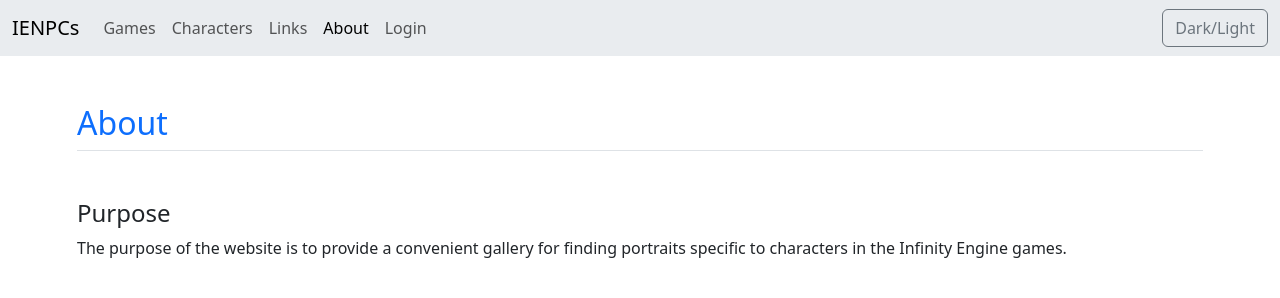
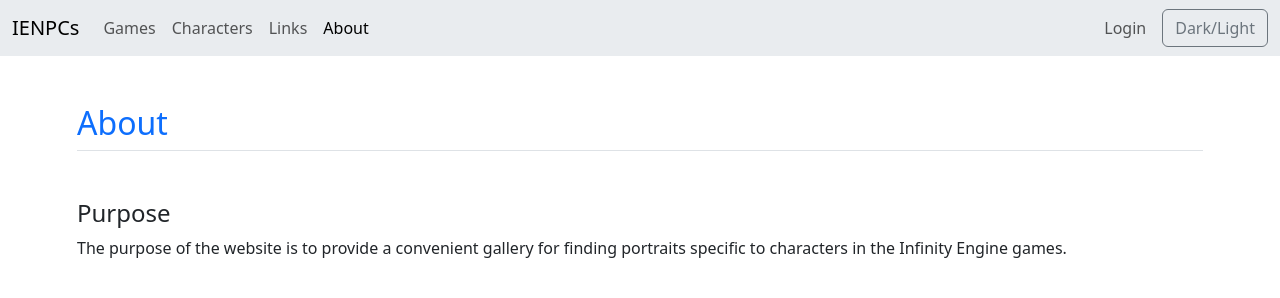
Before and after one commit to ddrmv/ienpcs, a Django app: page /gallery/about/ in a window 1280 px wide. Shown: the top 298 px of the page. Run offline with Django 5.2, Linux system fonts and the light colour scheme; parts of the project's set-up code (start-up, migrations or seed data) failed here and were passed over.

Commit message:
Move Login/Logout and Admin nav links right

```diff
--- a/ienpcs/gallery/templates/gallery/navbar.html
+++ b/ienpcs/gallery/templates/gallery/navbar.html
@@ -30,6 +30,14 @@
           aria-selected="{% if request.resolver_match.url_name == 'about' %}true{% else %}false{% endif %}"
           href="{% url 'about' %}">About</a>
         </li>
+      </ul>
+
+      <ul class="navbar-nav mb-2 mb-lg-0 justify-content-end">
+        {% if debug %}
+          <li class="nav-item">
+            <a class="nav-link" href="http://127.0.0.1:8000/admin/" target="_blank">- Admin -</a>
+          </li>
+        {% endif %}
 
         {% if user.is_authenticated %}
           <li class="nav-item">
@@ -42,12 +50,6 @@
             href="{% url 'login' %}">Login</a>
           </li>
         {% endif %}
-
-        {% if debug %}
-          <li class="nav-item">
-            <a class="nav-link" href="http://127.0.0.1:8000/admin/" target="_blank">- Admin -</a>
-          </li>
-        {% endif %}
       </ul>
       <form method="post" action="{% url 'toggle_theme' %}">
         {% csrf_token %}
```
Lines whose indentation alone changed are shown as unchanged.
